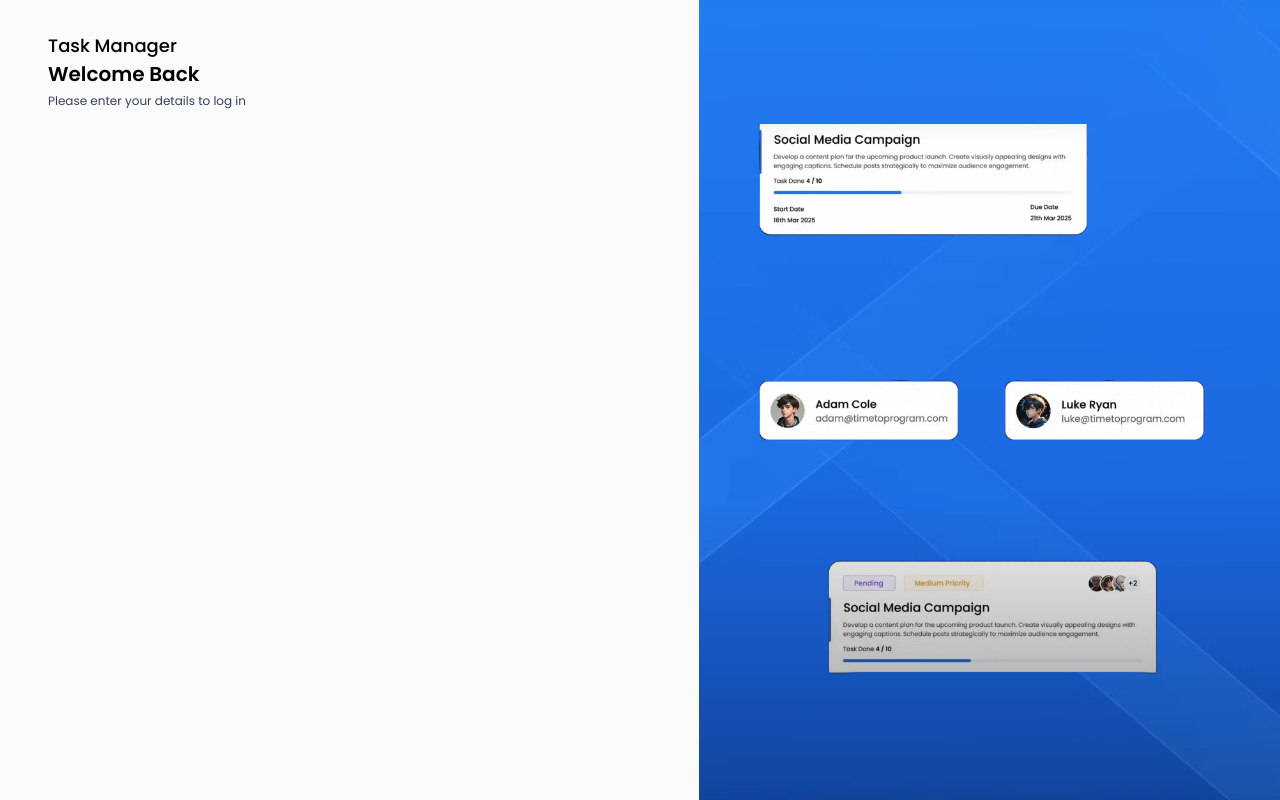
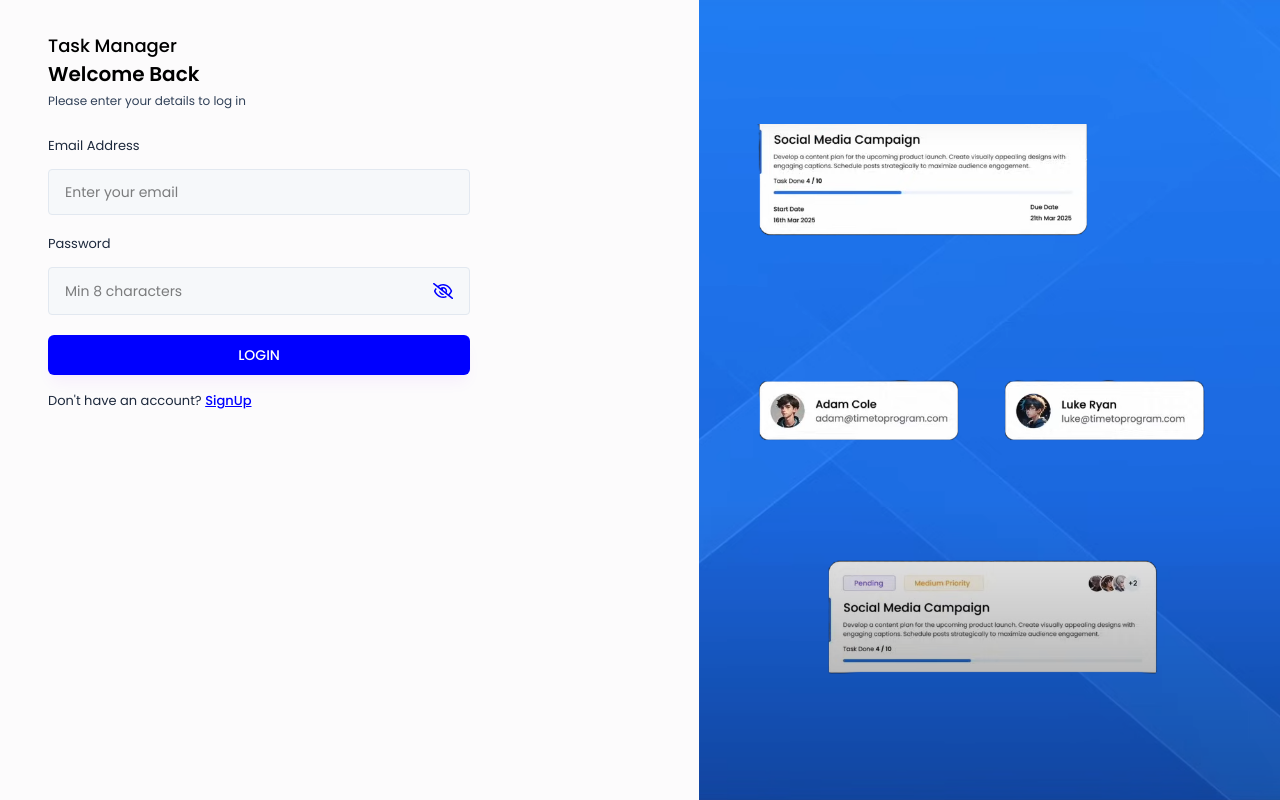
Before and after one commit to AThumar/TASK-FLOW, a React (Vite) app in the folder fontend/task-flow/: page /login in a window 1280 px wide. Built offline with nearby package versions, Linux system fonts and the light colour scheme.

Commit message:
feat: add email validation and enhance Login component with error handling and improved UI

```diff
--- a/fontend/task-flow/src/components/layouts/inputs/input.jsx
+++ b/fontend/task-flow/src/components/layouts/inputs/input.jsx
@@ -7,36 +7,38 @@
     const toggleShowPassword = () =>{
         setShowPassword(!showPassword);
     };
-    return
+    return (
   <div>
-        <label className = "text-[13px] text-slate-800">{label}</label>
+    <label className="text-[13px] text-slate-800">{label}</label>
     <div className="input-box">
-            <input type = {type =='password' ? showPassword ? 'text':'password':type}
-                placeholder = {placeholder}
-                className = "w-full bg-transparent outline-none"
+      <input
+        type={type === 'password' ? (showPassword ? 'text' : 'password') : type}
+        placeholder={placeholder}
+        className="w-full bg-transparent outline-none"
         value={value}
-                onChange ={(e)=>onChange(e)}
-            ></input>
-            {type == 'password' && (
-                <>{
-                    showPassword ? (
+        onChange={(e) => onChange(e)}
+      />
+      {type === 'password' && (
+        <>
+          {showPassword ? (
             <FaRegEye
-                        size ={22}
-                        className = "text-primary cursor-pointer"
-                        onClick = {()=>toggleShowPassword()}
-
-                        />):(
+              size={22}
+              className="text-primary cursor-pointer"
+              onClick={toggleShowPassword}
+            />
+          ) : (
             <FaRegEyeSlash
-                        size ={22}
-                        className = "text-primary cursor-pointer"
-                        onClick = {()=>toggleShowPassword()}
+              size={22}
+              className="text-primary cursor-pointer"
+              onClick={toggleShowPassword}
             />
-                    )
-                }
+          )}
         </>
       )}
     </div>
   </div>
+);
+
 };
 
 export default Input;
--- a/fontend/task-flow/src/index.css
+++ b/fontend/task-flow/src/index.css
@@ -16,5 +16,7 @@
   }
 }
 .input-box{
-  @apply w-full flex justify-between gap-3 text-sm text-black
+  @apply w-full flex justify-between gap-3 text-sm text-black bg-slate-100/50 rounded px-4 py-3 mb-4 mt-3 border border-slate-200 outline-none;
 }
+.btn-primary{
+  @apply w-full text-sm font-medium text-white bg-primary shadow-lg shadow-purple-600/5 p-[10px] rounded-md my-1 hover:bg-blue-600/15 hover:text-blue-600 cursor-pointer;}
--- a/fontend/task-flow/src/pages/Auth/Login.jsx
+++ b/fontend/task-flow/src/pages/Auth/Login.jsx
@@ -3,6 +3,8 @@
 import {useNavigate} from "react-router-dom";
 import { useState } from "react";
 import Input from "../../components/layouts/inputs/input";
+import { Link } from "react-router-dom";
+import { validateEmail } from "../../utils/helper";
 const Login = () => {
     const [email, setEmail] = useState("");
     const [password, setPassword] = useState("");
@@ -12,6 +14,16 @@
 
     const handleLogin = async (e) => {
         e.preventDefault();
+
+        if(!validateEmail(email)){
+            setError("Please enter a valid email address");
+            return;
+        }
+        if(!password){
+            setError("Please enter your password");
+            return;
+        }
+        setError("");
     };
     return (
         <AuthLayout>
@@ -26,6 +38,18 @@
 placeholder="Enter your email"
 type = "text"
 ></Input>
+<Input value={password}
+onChange={({target})=>setPassword(target.value)}
+label="Password"
+placeholder="Min 8 characters"
+type = "password"
+></Input>
+{error && <p className="text-red-500 text-xs pb-2.5">{error}</p>}
+<button type="submit" className="btn-primary">LOGIN</button>
+<p className="text-[13px] text-slate-800 mt-3">
+    Don't have an account?{" "}
+    <Link className="font-medium text-primary underline" to="/signup">SignUp</Link>
+</p>
                 </form>
             </div>
         </AuthLayout>
--- a/fontend/task-flow/src/utils/helper.js
+++ b/fontend/task-flow/src/utils/helper.js
@@ -0,0 +1,4 @@
+export const validateEmail = (email) => {
+    const regex = /^[^\s@]+@[^\s@]+\.[^\s@]+$/;
+    return regex.test(email);
+};
```
Lines whose indentation alone changed are shown as unchanged.
